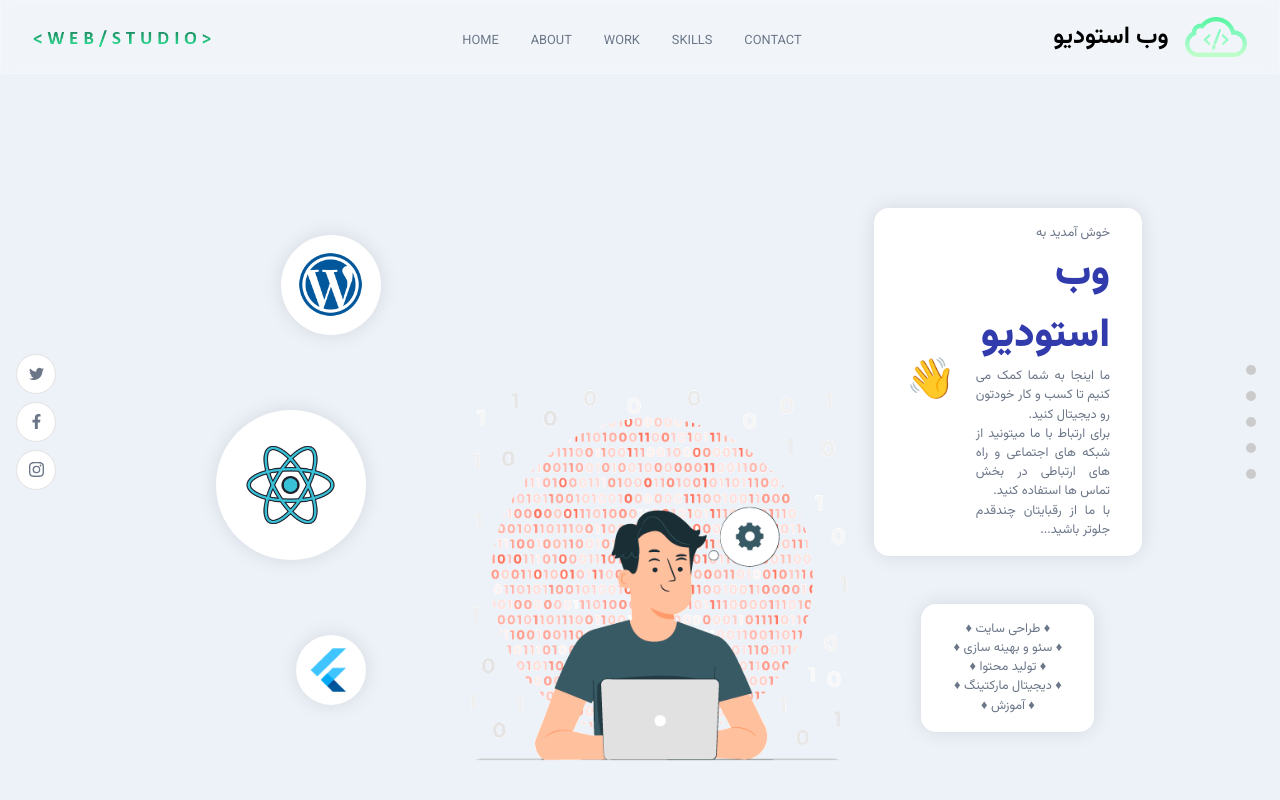
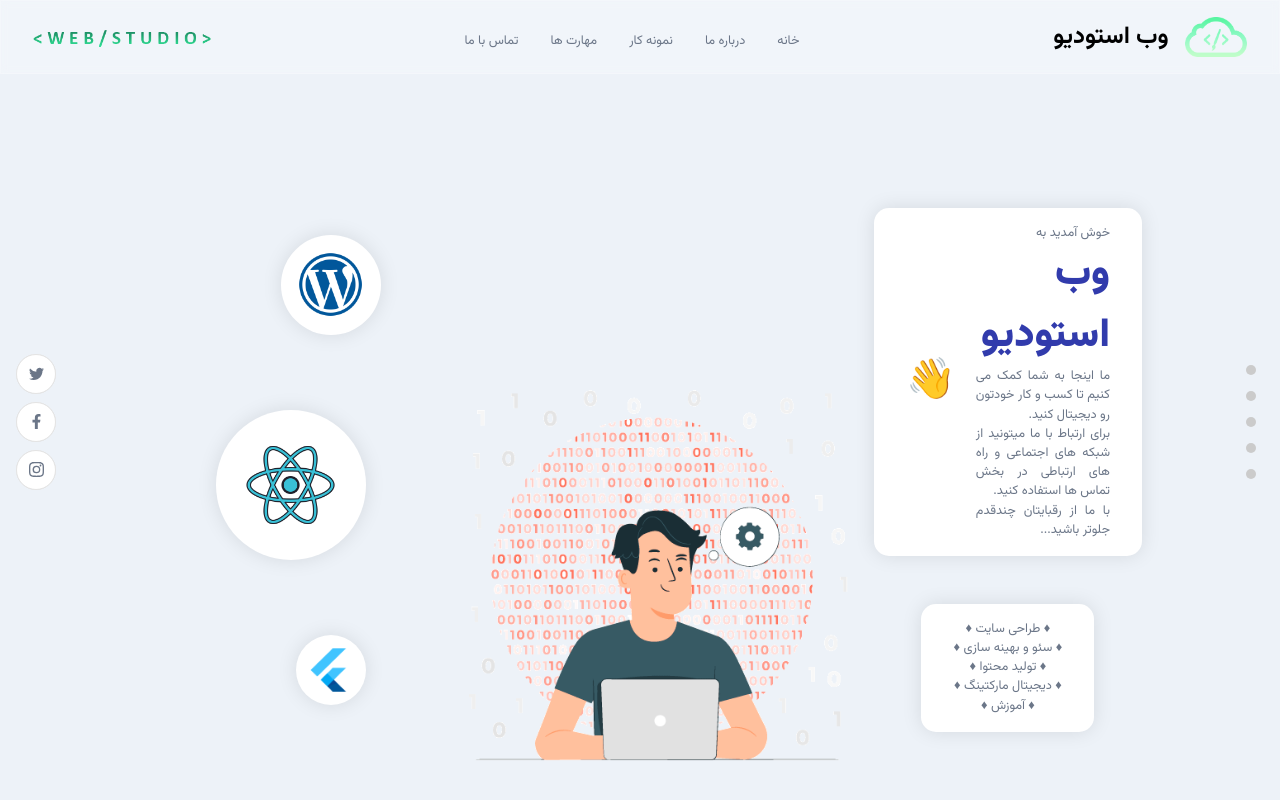
Before and after one commit to mohammadali-amd/portofilo, a React (Create React App) app: page / in a window 1280 px wide. Shown: the top 800 px of the page. Built offline with nearby package versions, Linux system fonts and the light colour scheme.

Commit message:
Update Navbar

```diff
--- a/src/components/Navbar/Navbar.jsx
+++ b/src/components/Navbar/Navbar.jsx
@@ -17,7 +17,7 @@ const Navbar = () => {
       </div>
 
       <ul className='app__navbar-links'>
-        {['home', 'about', 'work', 'skills', 'contact'].map((item) => (
+        {['تماس با ما', 'مهارت ها', 'نمونه کار', 'درباره ما', 'خانه'].map((item) => (
           <li className='app__flex p-text' key={`link-${item}`}>
             <div />
             <a href={`#${item}`}>{item}</a>
@@ -35,7 +35,7 @@ const Navbar = () => {
           >
             <HiX onClick={() => setToggle(false)} />
             <ul>
-              {['home', 'about', 'work', 'skills', 'contact'].map((item) => (
+              {['خانه', 'درباره ما', 'نمونه کار', 'مهارت ها', 'تماس با ما'].map((item) => (
                 <li key={item}>
                   <a href={`#${item}`} onClick={() => setToggle(false)}>{item}</a>
                 </li>
```
